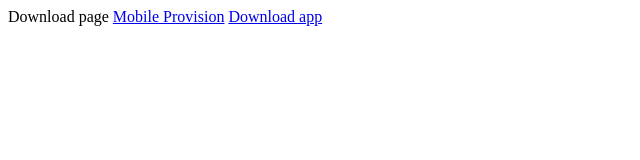
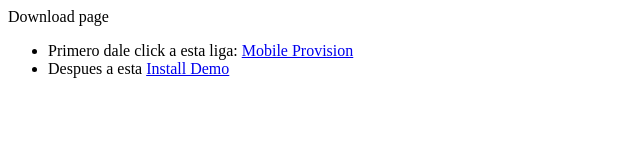
Before and after one commit to hesenrre/hotels, a plain HTML site: page index.html in a window 1280 px wide. Shown: the whole page, without its empty margins (0-640 px from the left). Drawn offline with Linux system fonts and the light colour scheme.

Commit message:
stylized page

```diff
--- a/index.html
+++ b/index.html
@@ -1,5 +1,10 @@
 Download page
-
-<a href="http://hesenrre.github.com/hotels/My_IOS_Devs.mobileprovision">Mobile Provision</a>
-
-<a href="itms-services://?action=download-manifest&url=http://hesenrre.github.com/hotels/app.plist">Download app</a>
+<br>
+<ul>
+  <li> Primero dale click a esta liga:
+	<a href="http://hesenrre.github.com/hotels/My_IOS_Devs.mobileprovision">Mobile Provision</a>
+  </li>
+  <li> Despues a esta
+  <a href="itms-services://?action=download-manifest&url=http://hesenrre.github.com/hotels/app.plist">Install Demo</a>
+  </li>
+</ul>
```
